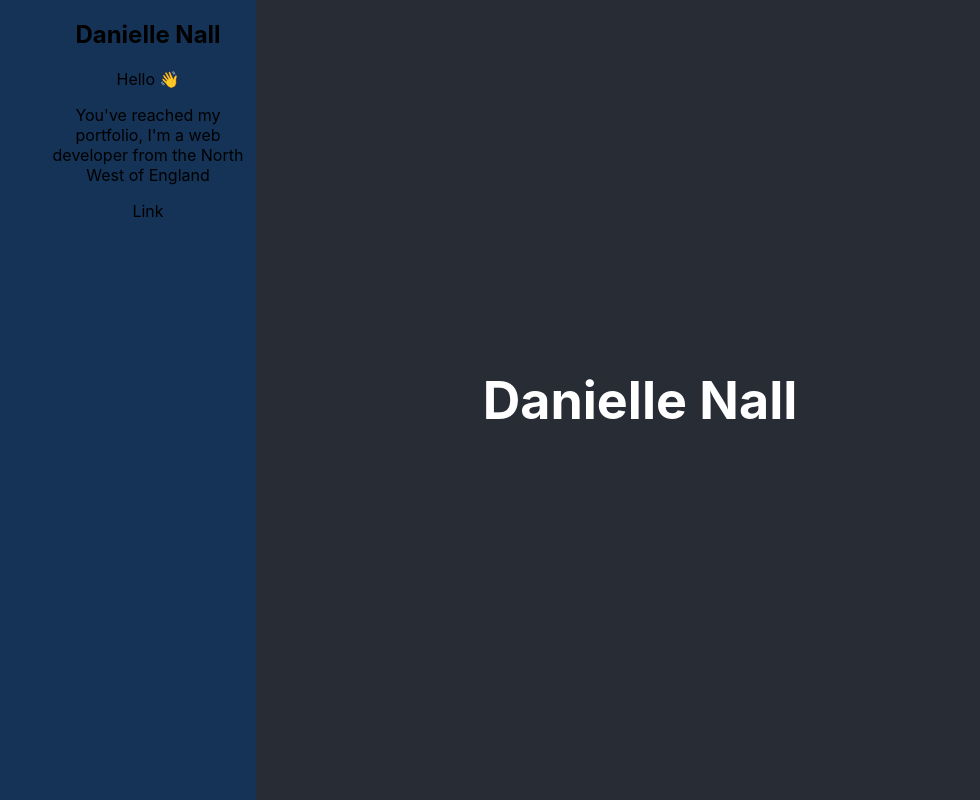
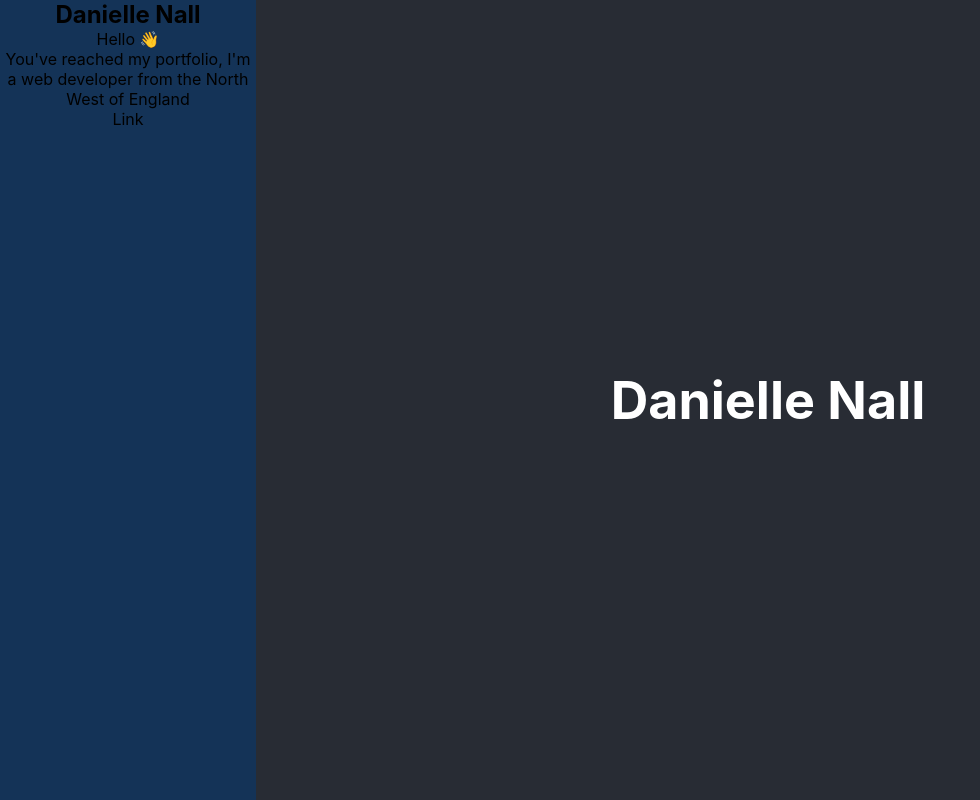
Before and after one commit to daniellenall/daniellenall-portfolio, a React (Create React App) app: page / in a window 1280 px wide. Shown: the whole page, without its empty margins (0-980 px from the left). Built offline with nearby package versions, Linux system fonts and the light colour scheme.

Commit message:
Tidied up main page

```diff
--- a/src/App.js
+++ b/src/App.js
@@ -1,20 +1,22 @@
 import React from 'react';
-import logo from './logo.svg';
 import './App.css';
 import Navigation from './components/Navigation';
 
 function App() {
   return (
-    <div className="App">
-      <header className="App-header">
-        <h1>Danielle Nall</h1>
-      </header>
+    <div className="wrapper">
+
       <Navigation>
         <h2>Danielle Nall</h2>
         <p>Hello 👋</p>
         <p>You've reached my portfolio, I'm a web developer from the North West of England</p>
         Link
       </Navigation>
+      <div className="main">
+      <header className="App-header">
+        <h1>Danielle Nall</h1>
+      </header>
+        </div>
     </div>
   );
 }
--- a/src/index.css
+++ b/src/index.css
@@ -1,3 +1,8 @@
+* {
+  margin: 0;
+  padding: 0;
+  box-sizing: border-box;
+}
 body {
   margin: 0;
   font-family: -apple-system, BlinkMacSystemFont, "Segoe UI", "Roboto", "Oxygen",
@@ -14,13 +19,18 @@ code {
   font-family: source-code-pro, Menlo, Monaco, Consolas, "Courier New",
     monospace;
 }
+.wrapper {
+  display: flex;
+}
+
+.main {
+  flex: 1;
+  background: #eee;
+}
 
 .nav {
   background: rgb(20, 51, 87);
   overflow: scroll;
-  position: absolute;
-  top: 0;
-  left: 0;
   height: 100vh;
   min-width: 200px;
   max-width: 20%;
```
Also changed, not shown: src/logo.svg (deleted).
